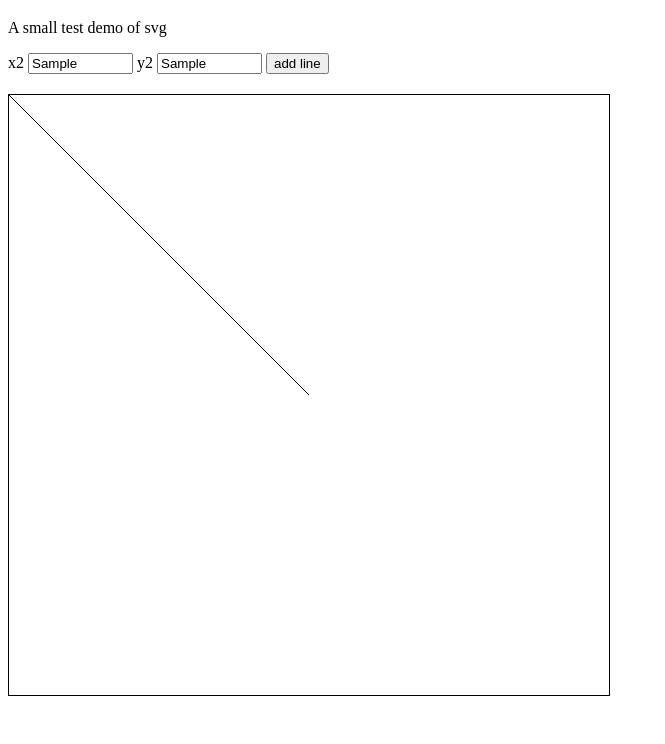
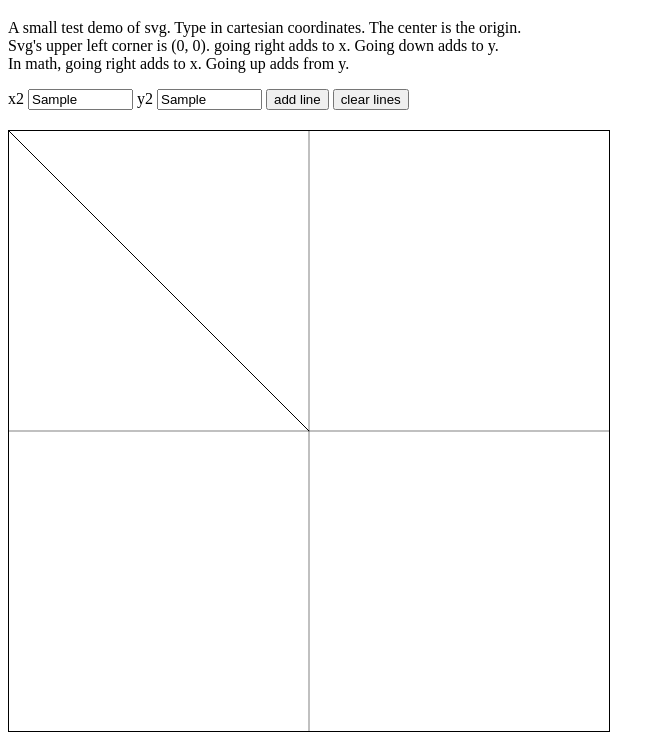
Before and after one commit to LK00100100/svg-lines, a website: page index.html in a window 1280 px wide. Both pictures are taken after typing "Sample", "Sample" into the empty fields and a click on the button "add line". Shown: the part 61-805 px from the top of the page, without its empty margins (0-665 px from the left). Drawn offline with nearby package versions, Linux system fonts and the light colour scheme.

Commit message:
basic features look ok

```diff
--- a/index.html
+++ b/index.html
@@ -8,18 +8,38 @@
 
     <link rel="stylesheet" href="css/style.css">
 
+    <script src="./node_modules/mathjs/lib/browser/math.js"></script>
+    <script>
+        if (window.math != undefined) {
+            console.log("math.js's global variable not found from node modules")
+        }
+        else {
+            console.log("no math.js's global variable in node module... downloading from cdn");
+            document.write(`<script src="https://cdnjs.cloudflare.com/ajax/libs/mathjs/10.0.0/math.js">\x3C/script>`);
+        }
+    </script>
+
     <script type="module">
         import MainScript from "./js/main.js";
 
-        window.MainScript = MainScript;
+        console.log("importing main script");
+
+        //make global
+        window.mainScript = new MainScript();
     </script>
 
     <title>Svg Lines</title>
 </head>
 
-<body>
+<body onload="mainScript.resetSvg(mainScript.svgDefaultSize)">
     <h1>Svg Lines</h1>
-    <p>A small test demo of svg</p>
+    <p>
+        A small test demo of svg. Type in cartesian coordinates. The center is the origin.
+        <br>
+        Svg's upper left corner is (0, 0). going right adds to x. Going down adds to y.
+        <br>
+        In math, going right adds to x. Going up adds from y.
+    </p>
 
     <label for="line-x2">x2</label>
     <input type="text" id="line-x2" name="line-x2" required minlength="1" size="10">
@@ -27,10 +47,11 @@
     <label for="line-y2">y2</label>
     <input type="text" id="line-y2" name="line-y2" required minlength="1" size="10">
 
-    <input type="button" value="add line" onclick="MainScript.addLineButton()">
+    <input type="button" value="add line" onclick="mainScript.addLineButton()">
+    <input type="button" value="clear lines" onclick="mainScript.clearLines()">
     <br>
 
-    <svg id="svg-box" width="600" height="600"></svg>
+    <svg id="svg-box" width="10" height="10"></svg>
 </body>
 
 </html>
--- /dev/null
+++ b/js/Coordinate.js
@@ -0,0 +1,22 @@
+
+/**
+ * represents cartesian coordinates
+ */
+export class Coordinate {
+
+    /** @type {Number} */
+    x;
+    /** @type {Number} */
+    y;
+
+    /**
+     *
+     * @param {Number} x
+     * @param {Number} y
+     */
+    constructor(x, y) {
+        this.x = x;
+        this.y = y;
+    }
+
+}
--- a/js/main.js
+++ b/js/main.js
@@ -1,55 +1,136 @@
+import { Coordinate } from "./Coordinate.js";
 
 export default class MainScript {
 
+    svgDefaultSize = 600;
+
     constructor() {
-        //blank
+        this.svgBox = document.getElementById("svg-box");
     }
 
-    static addLineButton() {
+    /**
+     * reset the svg to an initial starting point.
+     * @param {Number} size desired size of the svg
+     */
+    resetSvg(size) {
+        this.svgBox.setAttribute("width", "" + size);
+        this.svgBox.setAttribute("height", "" + size);
+
+        this.drawAxis();
+
+        this.clearLines();
+    }
+
+    /**
+     * draw x and y axis across the canvas
+     */
+    drawAxis() {
+        let svgWidth = this.svgBox.getAttribute("width");
+        let svgHeight = this.svgBox.getAttribute("height");
+        let svgMidWidth = svgWidth / 2;
+        let svgMidHeight = svgHeight / 2;
+
+        //create x axis
+        let xAxis = document.createElement("line");
+        xAxis.setAttribute("x1", "0");
+        xAxis.setAttribute("y1", "" + svgMidHeight);
+        xAxis.setAttribute("x2", "" + svgWidth);
+        xAxis.setAttribute("y2", "" + svgMidHeight);
+        xAxis.setAttribute("stroke", "black");
+        xAxis.setAttribute("stroke-width", "0.5");
+        xAxis.classList.add("axis");
+        this.svgBox.append(xAxis);
+
+        //create y axis
+        let yAxis = document.createElement("line");
+        yAxis.setAttribute("x1", "" + svgMidWidth);
+        yAxis.setAttribute("y1", "0");
+        yAxis.setAttribute("x2", "" + svgMidWidth);
+        yAxis.setAttribute("y2", "" + svgHeight);
+        yAxis.setAttribute("stroke", "black");
+        yAxis.setAttribute("stroke-width", "0.5");
+        yAxis.classList.add("axis");
+        this.svgBox.append(yAxis);
+
+        this.forceSvgRefresh();
+    }
+
+    /**
+     * clears all lines except x and y axis
+     */
+    clearLines() {
+        for (let i = this.svgBox.children.length - 1; i >= 0; i--) {
+            let child = this.svgBox.children[i];
+
+            if (!child.classList.contains("axis"))
+                this.svgBox.removeChild(child);
+        }
+    }
+
+    addLineButton() {
+        console.log("SQRT:" + math.sqrt(-4));   // 2i
+
         let x2 = document.getElementById("line-x2").value;
         let y2 = document.getElementById("line-y2").value;
 
-        MainScript.addLineToSvg(x2, y2);
+        this.addLineToSvg(x2, y2);
     }
 
     /**
      * adds a line from 0,0 to x2,y2 on the svg
-     * @param {Number} x2
-     * @param {Number} y2
+     * @param {Number} x2 cartesian coordinate
+     * @param {Number} y2 cartesian coordinate
      */
-    static addLineToSvg(x2, y2) {
+    addLineToSvg(x2, y2) {
         console.log(`x2: ${x2}`);
         console.log(`y2: ${y2}`);
 
         x2 = Number.parseInt(x2);
         y2 = Number.parseInt(y2);
 
-        if(x2 == NaN)
+        if (x2 == NaN)
             console.error("x2 is invalid");
 
-        if(y2 == NaN)
+        if (y2 == NaN)
             console.error("y2 is invalid");
 
-        let originX = 300;
-        let originY = 300;
-
-        //TODO: fix this
-        x2 += 300;
-        y2 += 300;
+        let originCoord = this.translateToSvgPixel(new Coordinate(0, 0));
+        let pixelCoord = this.translateToSvgPixel(new Coordinate(x2, y2));
 
         //create line
         let lineElement = document.createElement("line");
-        lineElement.setAttribute("x1", originX);
-        lineElement.setAttribute("y1", originY);
-        lineElement.setAttribute("x2", x2);
-        lineElement.setAttribute("y2", y2);
+        lineElement.setAttribute("x1", originCoord.x);
+        lineElement.setAttribute("y1", originCoord.y);
+        lineElement.setAttribute("x2", pixelCoord.x);
+        lineElement.setAttribute("y2", pixelCoord.y);
         lineElement.setAttribute("stroke", "black");
+        this.svgBox.append(lineElement);
 
-        let svgBox = document.getElementById("svg-box");
-        svgBox.append(lineElement);
-
-        //force refresh of svg
-        svgBox.innerHTML = svgBox.innerHTML;
+        this.forceSvgRefresh();
     }
 
+
+    /**
+     *
+     * @param {Coordinate} coordinate cartesian coordinate
+     * @returns {Coordinate} svg pixel coordinate. (0,0) is upper left corner.
+     */
+    translateToSvgPixel(coordinate) {
+        let svgWidth = this.svgBox.getAttribute("width");
+        let svgHeight = this.svgBox.getAttribute("height");
+        let svgMidWidth = svgWidth / 2;
+        let svgMidHeight = svgHeight / 2;
+
+        let svgOriginX = svgMidWidth;
+        let svgOriginY = svgMidHeight;
+
+        let newX = svgOriginX + coordinate.x;
+        let newY = svgOriginY - coordinate.y;
+
+        return new Coordinate(newX, newY);
+    }
+
+    forceSvgRefresh() {
+        this.svgBox.innerHTML = this.svgBox.innerHTML;
+    }
 }
--- a/package.json
+++ b/package.json
@@ -8,5 +8,8 @@
   },
   "keywords": [],
   "author": "",
-  "license": "ISC"
+  "license": "ISC",
+  "dependencies": {
+    "mathjs": "^10.0.0"
+  }
 }
```
Also changed, not shown: README.md, favicon.ico (added), 2 other files.
